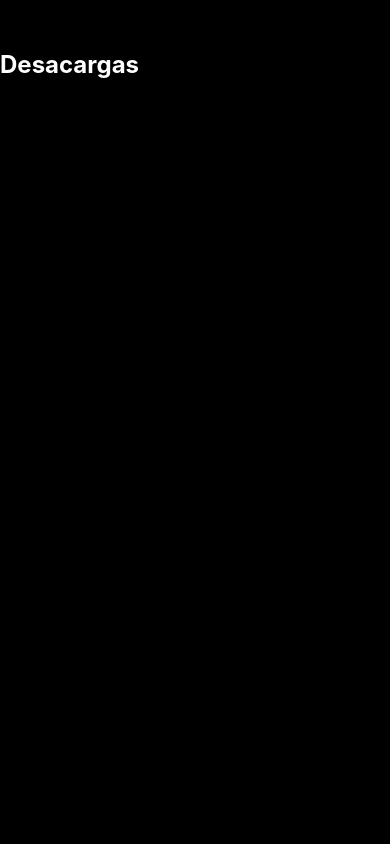
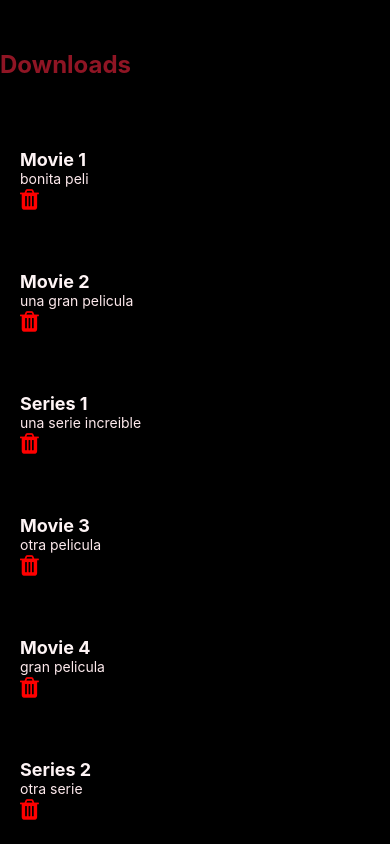
Before and after one commit to Khenya/Netflix_react_native, a React Native app in the folder netflix-clone/: screen / in a window 390 px wide. Built offline with nearby package versions, Linux system fonts and the light colour scheme.

Commit message:
feat: DownloadScreen

```diff
--- a/netflix-clone/App.js
+++ b/netflix-clone/App.js
@@ -5,7 +5,7 @@ import { NavigationContainer } from '@react-navigation/native';
 export default function App() {
   return (
     <NavigationContainer>
-      <DownloadScreen/>
+      <DownloadScreen />
       {/* <HomeScreen/> */}
 
     </NavigationContainer>
--- a/netflix-clone/package.json
+++ b/netflix-clone/package.json
@@ -17,7 +17,8 @@
     "react": "18.2.0",
     "react-native": "0.74.3",
     "react-native-screens": "3.31.1",
-    "react-native-safe-area-context": "4.10.1"
+    "react-native-safe-area-context": "4.10.1",
+    "@expo/vector-icons": "^14.0.2"
   },
   "devDependencies": {
     "@babel/core": "^7.20.0",
--- /dev/null
+++ b/netflix-clone/src/components/download/MovieBox.jsx
@@ -0,0 +1,22 @@
+import React from 'react';
+import { View, Text, Image, TouchableOpacity } from 'react-native';
+import { FontAwesome } from '@expo/vector-icons';
+
+import { styles, colors } from '../../config/theme/app-theme';
+
+const MovieBox = ({ title, description, imageUrl, onDelete }) => {
+  return (
+    <View style={styles.container}>
+      <Image source={{ uri: imageUrl }}  />
+      <View >
+        <Text style={styles.titleMovieContainer}>{title}</Text>
+        <Text style={styles.descriptionMovieContainer}>{description}</Text>
+      </View>
+      <TouchableOpacity onPress={onDelete} style={styles.deleteButton}>
+        <FontAwesome name="trash" size={24} color="red" />
+      </TouchableOpacity>
+    </View>
+  );
+};
+
+export default MovieBox;
--- a/netflix-clone/src/config/theme/app-theme.js
+++ b/netflix-clone/src/config/theme/app-theme.js
@@ -2,6 +2,7 @@ import { StyleSheet } from "react-native";
 
 export const colors = {
 
+    black: '#000000',
     primary: '#EF233C',
     // GAMA DE ROJOS
     rojo1: "#75111D",
@@ -18,45 +19,40 @@ export const colors = {
 };
 
 export const styles = StyleSheet.create({
-  background: {
+    container: {
         flex: 1,
-    backgroundColor: colors.black
-  },
-  containerResult: {
-    flex: 1,
-    borderBottomEndRadius: 50,
-    borderBottomStartRadius: 50,
+        backgroundColor: colors.black,
+        paddingTop: 50,
         justifyContent: "flex-end",
         paddingHorizontal: 20,
         paddingVertical: 10,
+    },
+    port: {
+        width: 80,
+        height: 120,
+        borderRadius: 5,
+    },
+    titleMovieContainer: {
+        fontSize: 18,
+        fontWeight: 'bold',
+        color: colors.blanco3
+    },
+    descriptionMovieContainer: {
+        fontSize: 14,
+        color: colors.blanco2
     },
     buttonsContainer: {
         flex: 2,
         paddingTop: 20,
     },
-  mainResult: {
-    color: colors.blue,
-    fontSize: 60,
-    fontWeight: "500",
-    textAlign: "right",
+    background: {
+        flex: 1,
+        backgroundColor: colors.black
     },
-  buttonEqual: {
-    height: 80,
-    width: 180,
-    borderRadius: 20,
-    justifyContent: "center",
-    marginHorizontal: 10,
-    shadowOffset: {
-      width: 0,
-      height: 2,
-    },
-    shadowOpacity: 0.25,
-    shadowRadius: 3.84,
-    elevation: 5,
-  },
-  subResult: {
-    fontSize: 35,
-    textAlign: "right",
+    buttonsContainer: {
+        flex: 2,
+        paddingTop: 20,
+        color: colors.blanco3
     },
     button: {
         height: 80,
@@ -85,33 +81,18 @@ export const styles = StyleSheet.create({
         justifyContent: 'center',
         marginVertical: 5,
     },
-  switchContainer: {
-    flexDirection: 'row',
-    alignItems: 'center',
-    justifyContent: 'center',
-    marginVertical: 60,
-  },
-  container: {
-    flex: 1,
-    backgroundColor: 'black',
-    paddingTop: 50
-  },
     text: {
-    color: 'white',
+        color: colors.blanco3,
         fontSize: 18,
     },
     divider: {
         marginVertical: 10
-  },title: {
-    color: 'white',
+    },
+    title: {
+        color: colors.rojo2,
         fontSize: 24,
         fontWeight: 'bold',
         marginBottom: 20,
         direction: "center"
     },
-  item: {
-    padding: 15,
-    borderBottomWidth: 1,
-    borderBottomColor: '#ccc',
-  }
 });
--- a/netflix-clone/src/screens/DownloadScreen.jsx
+++ b/netflix-clone/src/screens/DownloadScreen.jsx
@@ -1,15 +1,41 @@
-import { SafeAreaView, ScrollView, Text } from 'react-native';
+import { SafeAreaView, FlatList, Text } from 'react-native';
+import React, { useState } from 'react';
 
-import { styles, colors } from '../config/theme/app-theme';
+import { styles } from '../config/theme/app-theme';
+import MovieBox from '../components/download/MovieBox';
 
 const DownloadScreen = () => {
+  const [downloads, setDownloads] = useState([
+    { id: '1', title: 'Movie 1', description: 'bonita peli', imageUrl: 'https://via.placeholder.com/80x120' },
+    { id: '2', title: 'Movie 2', description: 'una gran pelicula', imageUrl: 'https://via.placeholder.com/80x120' },
+    { id: '3', title: 'Series 1', description: 'una serie increible', imageUrl: 'https://via.placeholder.com/80x120' },
+    { id: '4', title: 'Movie 3', description: 'otra pelicula', imageUrl: 'https://via.placeholder.com/80x120' },
+    { id: '5', title: 'Movie 4', description: 'gran pelicula', imageUrl: 'https://via.placeholder.com/80x120' },
+    { id: '6', title: 'Series 2', description: 'otra serie', imageUrl: 'https://via.placeholder.com/80x120' },
+    { id: '7', title: 'Movie 5', description: 'pelicula emocionante', imageUrl: 'https://via.placeholder.com/80x120' },
+    { id: '8', title: 'Movie 6', description: 'buena pelicula', imageUrl: 'https://via.placeholder.com/80x120' },
+    { id: '9', title: 'Series 3', description: 'una serie', imageUrl: 'https://via.placeholder.com/80x120' },
+  ]);
+
+  const handleDelete = (id) => {
+    setDownloads(prevDownloads => prevDownloads.filter(download => download.id !== id));
+  };
 
   return (
     <SafeAreaView style={styles.container}>
-
-        <ScrollView >
-         <Text style = {styles.title}>Desacargas</Text>
-        </ScrollView>
+      <Text style={styles.title}>Downloads</Text>
+      <FlatList
+        data={downloads}
+        renderItem={({ item }) => (
+          <MovieBox
+            title={item.title}
+            description={item.description}
+            imageUrl={item.imageUrl}
+            onDelete={() => handleDelete(item.id)}
+          />
+        )}
+        keyExtractor={item => item.id}
+      />
     </SafeAreaView>
   );
 };
```
Also changed, not shown: 1 other file (tests, documents, lock files or other folders). Lines whose indentation alone changed are shown as unchanged.
